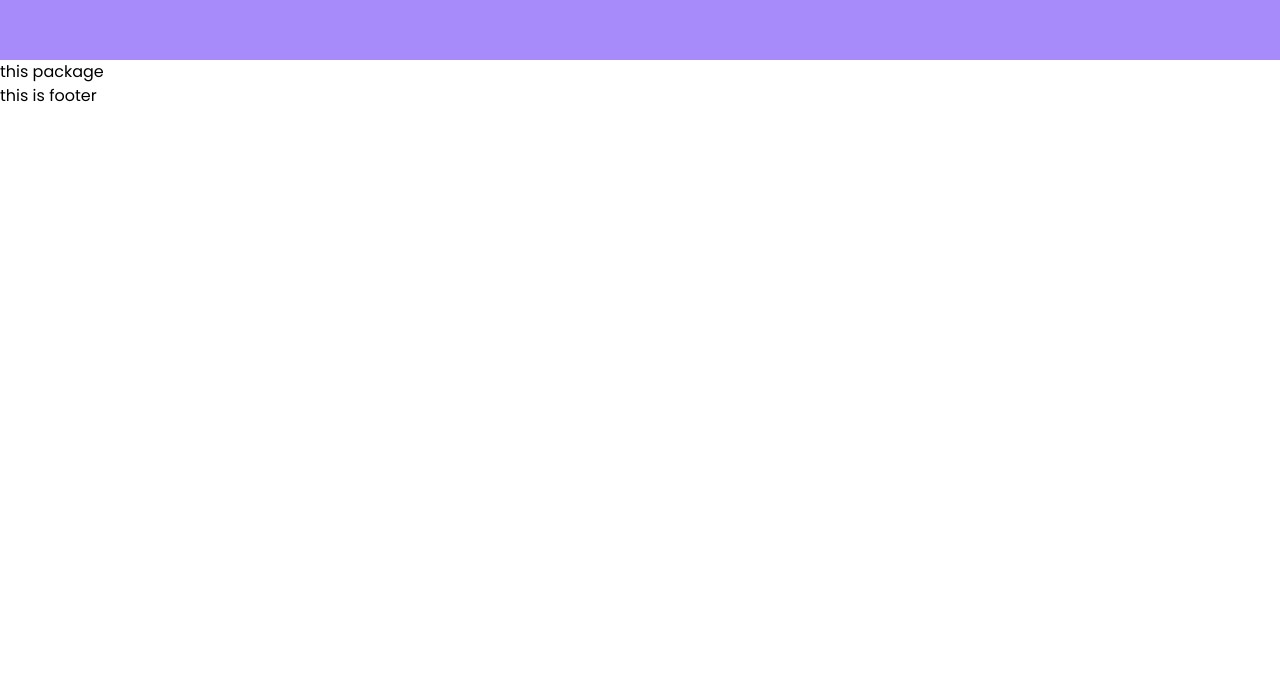
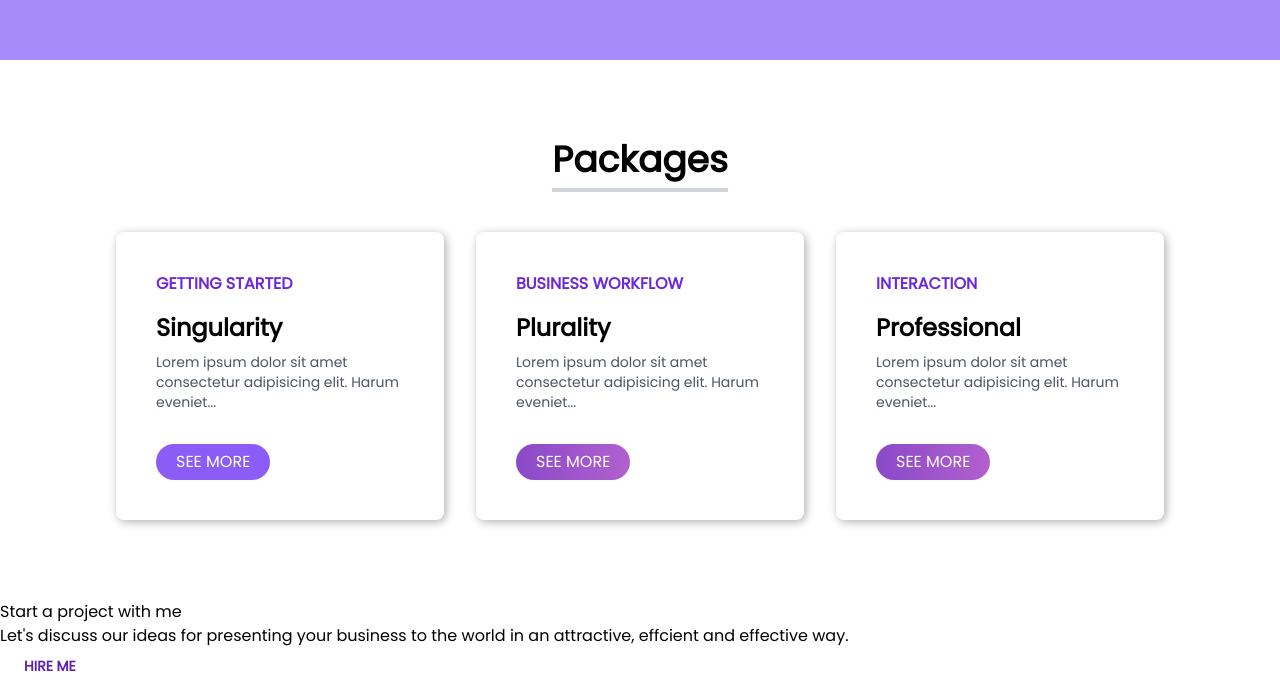
Before and after one commit to Mahadi92/tailwind-landing-purple, a React (Create React App) app: page / in a window 1280 px wide. Shown: the part 740-1424 px from the top of the page. Before the commit the page ends 857 px from the top, so only its background shows below. Built offline with nearby package versions, Linux system fonts and the light colour scheme.

Commit message:
Package section done

```diff
--- a/src/App.css
+++ b/src/App.css
@@ -1,7 +1,5 @@
 /* Font Primary Poppins */
 @import url('https://fonts.googleapis.com/css2?family=Poppins&display=swap');
-
-
 
 
 *{
@@ -9,3 +7,15 @@
     padding: 0;
     font-family: 'Poppins', sans-serif;
 }
+.card{
+    box-shadow: 2px 2px 10px #b0b0b0;
+    transition: all ease .4s;
+}
+.card:hover{
+    box-shadow: 2px 2px 20px #b0b0b0;
+    transform: scale(1.02);
+    transition: all ease .4s;
+}
+.bg-color-custom {
+    background: linear-gradient(to right, #8A49C9, #B260CD);
+}
--- a/src/partials/Footer.js
+++ b/src/partials/Footer.js
@@ -2,9 +2,18 @@ import React from 'react';
 
 const Footer = () => {
     return (
-        <div>
-            this is footer
-        </div>
+        <footer className="w-full">
+            <div>
+                <h3>Start a project with me</h3>
+
+                <p>Let's discuss our ideas for presenting your business to the world in an attractive, effcient and effective way.</p>
+
+                <button className="py-2 px-6 text-sm rounded-full bg-white text-purple-800 uppercase font-semibold">Hire Me</button>
+
+
+            </div>
+
+        </footer>
     );
 };
 
--- a/src/partials/Header.js
+++ b/src/partials/Header.js
@@ -11,9 +11,9 @@ const Header = () => {
             <section className="text-white flex items-center justify-evenly h-full">
                 <div className="w-2/5">
                     <p className="uppercase">Business workflow</p>
-                    <h1 className="font-bolder font-black text-5xl">Get the most</h1>
-                    <h1 className="font-bolder font-black text-5xl">efficient UI design for</h1>
-                    <h1 className="font-bolder font-black text-5xl">your business now!</h1>
+                    <h1 className="font-black text-5xl">Get the most</h1>
+                    <h1 className="font-black text-5xl">efficient UI design for</h1>
+                    <h1 className="font-black text-5xl">your business now!</h1>
 
                     <p className="py-8 w-4/5">Hire me to design a a clean and modern UI for you product's website.</p>
 
--- a/src/partials/Packages.js
+++ b/src/partials/Packages.js
@@ -2,9 +2,41 @@ import React from 'react';
 
 const Packages = () => {
     return (
-        <div>
-            this package
-        </div>
+        <section className="container m-auto py-20 px-5">
+            <h1 className="font-black text-4xl border-b-4 border-gray-300 m-auto text-center pb-2 w-44">Packages</h1>
+
+            <div className="grid grid-cols-3 gap-8 mt-10 px-24">
+
+                <div className="p-10 rounded-lg card">
+                    <p className="uppercase text-purple-700 font-semibold mb-4">Getting Started</p>
+
+                    <h3 className="text-2xl pb-2 font-bold">Singularity</h3>
+                    <p className="text-gray-600 text-sm">Lorem ipsum dolor sit amet consectetur adipisicing elit. Harum eveniet...</p>
+
+                    <button className="uppercase text-white px-5 py-1.5 mt-8 rounded-full bg-purple-500">See More</button>
+                </div>
+
+                <div className="p-10 rounded-lg card">
+                    <p className="uppercase text-purple-700 font-semibold mb-4">Business workflow</p>
+
+                    <h3 className="text-2xl pb-2 font-bold">Plurality</h3>
+                    <p className="text-gray-600 text-sm">Lorem ipsum dolor sit amet consectetur adipisicing elit. Harum eveniet...</p>
+
+                    <button className="uppercase text-white px-5 py-1.5 mt-8 rounded-full bg-color-custom">See More</button>
+                </div>
+
+                <div className="p-10 rounded-lg card">
+                    <p className="uppercase text-purple-700 font-semibold mb-4">Interaction</p>
+
+                    <h3 className="text-2xl pb-2 font-bold">Professional</h3>
+                    <p className="text-gray-600 text-sm">Lorem ipsum dolor sit amet consectetur adipisicing elit. Harum eveniet...</p>
+
+                    <button className="uppercase text-white px-5 py-1.5 mt-8 rounded-full bg-color-custom">See More</button>
+                </div>
+
+            </div>
+
+        </section>
     );
 };
 
```
